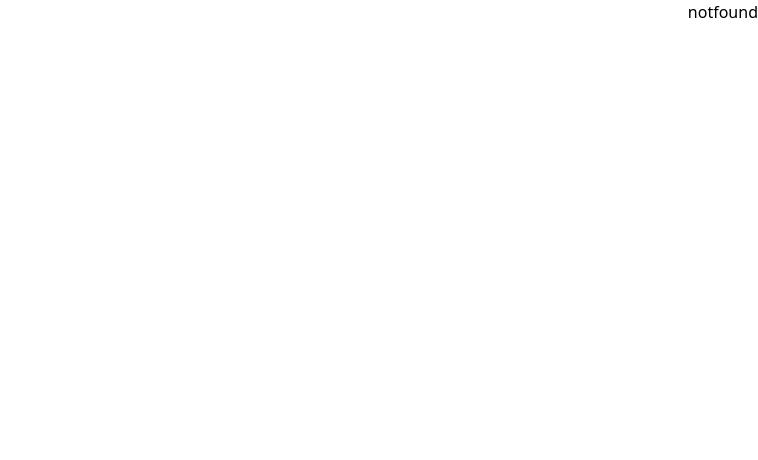
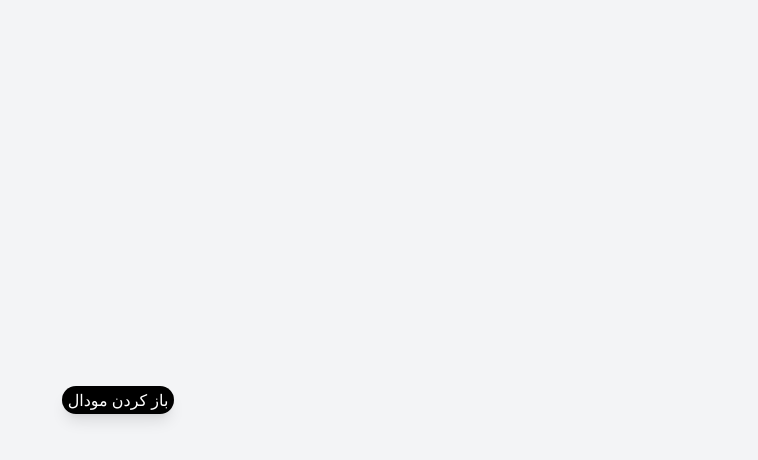
Before and after one commit to Azadigithub/Bama, a React (Vite) app in the folder Frontend-React/: page /modal in a window 1280 px wide. Shown: the top 460 px of the page, without its empty margins (522-1280 px from the left). Built offline with nearby package versions, Linux system fonts and the light colour scheme.

Commit message:
Add : coustom modal component

```diff
--- a/Frontend-React/src/App.jsx
+++ b/Frontend-React/src/App.jsx
@@ -11,6 +11,7 @@ import Signin from "./Pages/Signin";
 import Exam from "./Pages/Exam";
 import Profile from "./Pages/Profile";
 import ResualtTable from "./Pages/ResualtTable";
+import Modal from "./Components/Modal";
 
 
 const routes = [
@@ -21,7 +22,8 @@ const routes = [
   { path: "/Exam", element: <Exam /> },
   { path: "/Exam/:id", element: <Exam /> },
   { path: "/Profile", element: <Profile /> },
-  { path: "/ResualtTable", element: <ResualtTable /> },
+  { path: "/Profile", element: <Profile /> },
+  { path: "/modal", element: <Modal /> },
   // { path: "/Profile", element: <Profile /> },
   { path: "*", element: <Notfound /> },
   // { path: "/product/:id", element: <Details /> },
--- /dev/null
+++ b/Frontend-React/src/Components/Modal.jsx
@@ -0,0 +1,74 @@
+import { useState, useEffect } from "react";
+
+export default function Modal() {
+  const [open, setOpen] = useState(false);
+  const [visible, setVisible] = useState(false);
+
+  useEffect(() => {
+    if (open) {
+      setVisible(true);
+    } else {
+      const timeout = setTimeout(() => setVisible(false), 200);
+      return () => clearTimeout(timeout);
+    }
+  }, [open]);
+
+  return (
+    <div className="min-h-screen flex items-center justify-center bg-gray-100 p-6">
+      <button
+        onClick={() => setOpen(true)}
+        className="px-6 py-2 bg-black text-white rounded-2xl shadow-lg hover:opacity-90 transition"
+      >
+        باز کردن مودال
+      </button>
+
+      {visible && (
+        <div className="font-Vazir fixed inset-0 z-50 flex items-center justify-center">
+          <div
+            onClick={() => setOpen(false)}
+            className={`absolute inset-0 bg-black/50 backdrop-blur-sm transition-opacity duration-200 ${
+              open ? "opacity-100" : "opacity-0"
+            }`}
+          ></div>
+
+          <div
+            className={`relative bg-white w-full max-w-md mx-4 rounded-2xl shadow-2xl  p-[20px] transform transition-all  duration-200 ${
+              open
+                ? "opacity-100 scale-100 translate-y-0"
+                : "opacity-0 scale-95 translate-y-4"
+            }`}
+          >
+            <div className="flex justify-between items-center mb-4">
+              <h2 className="text-xl font-semibold">شروع آزمون</h2>
+              <button
+                onClick={() => setOpen(false)}
+                className="text-gray-500 hover:text-black transition"
+              >
+                ✕
+              </button>
+            </div>
+
+            <p className="text-gray-600 text-sm leading-relaxed">
+              برای شروع آزمون آماده هستید؟
+            </p>
+            <p>
+              {" "}
+              لازم به ذکر است پس از شروع ،تنها یکبار میتوانید درآزمون شرکت کنید.
+            </p>
+            <div className="flex justify-end gap-3 mt-6">
+              <button
+                onClick={() => setOpen(false)}
+                className="py-[10px] px-[20px] rounded-xl border border-gray-300 hover:bg-gray-100 transition cursor-pointer"
+              >
+                انصراف
+              </button>
+              <button className="py-[10px] px-[20px] rounded-xl bg-black text-white hover:opacity-90 transition cursor-pointer">
+                شروع آزمون
+              </button>
+            </div>
+          </div>
+        </div>
+      )}
+    </div>
+  );
+}
```
